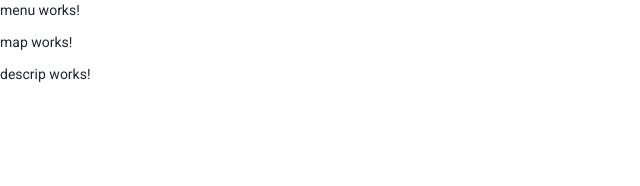
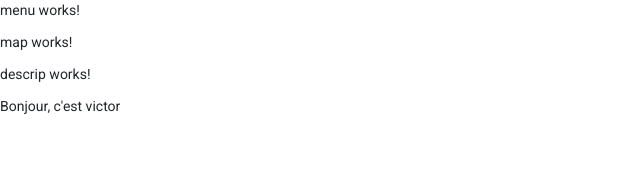
Before and after one commit to Lucaversace/festKick, an Angular app: page /Event/1 in a window 1280 px wide. Shown: the top 186 px of the page, without its empty margins (0-640 px from the left). Built offline with nearby package versions, Linux system fonts and the light colour scheme.

Commit message:
test victor

```diff
--- a/src/app/descrip/descrip.component.html
+++ b/src/app/descrip/descrip.component.html
@@ -1 +1,2 @@
 <p>descrip works!</p>
+<p>Bonjour, c'est victor</p>
```
